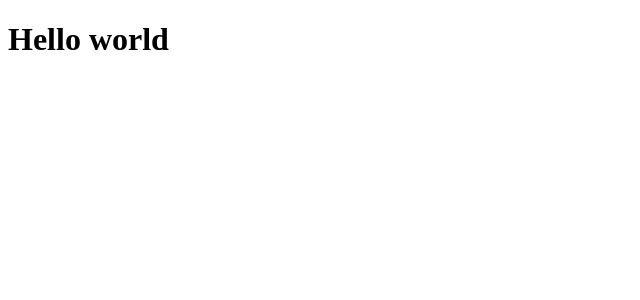
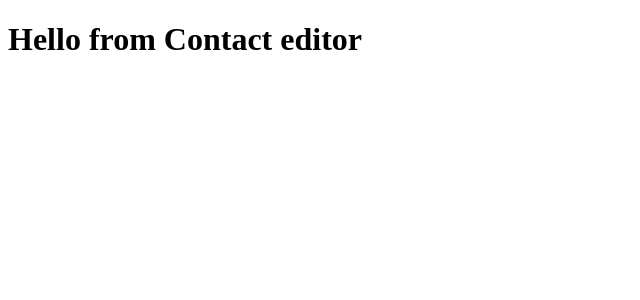
Before and after one commit to ginderick/angular-contact-app, an Angular app: page / in a window 1280 px wide. Shown: the top 300 px of the page, without its empty margins (0-640 px from the left). Built offline with nearby package versions, Linux system fonts and the light colour scheme.

Commit message:
add contact editor component

```diff
--- a/src/app/app.component.html
+++ b/src/app/app.component.html
@@ -1 +1,3 @@
-<h1>Hello world</h1>
+<div class="container">
+  <router-outlet></router-outlet>
+</div>
--- /dev/null
+++ b/src/app/contact-editor/contact-editor.component.html
@@ -0,0 +1 @@
+<h1>Hello from Contact editor</h1>
```
Also changed, not shown: src/app/app.module.ts (+7 -6 lines), src/app/contact-editor/contact-editor.component.ts (added, +8 -0 lines), src/app/contact-editor/contact-editor.component.css (added).
